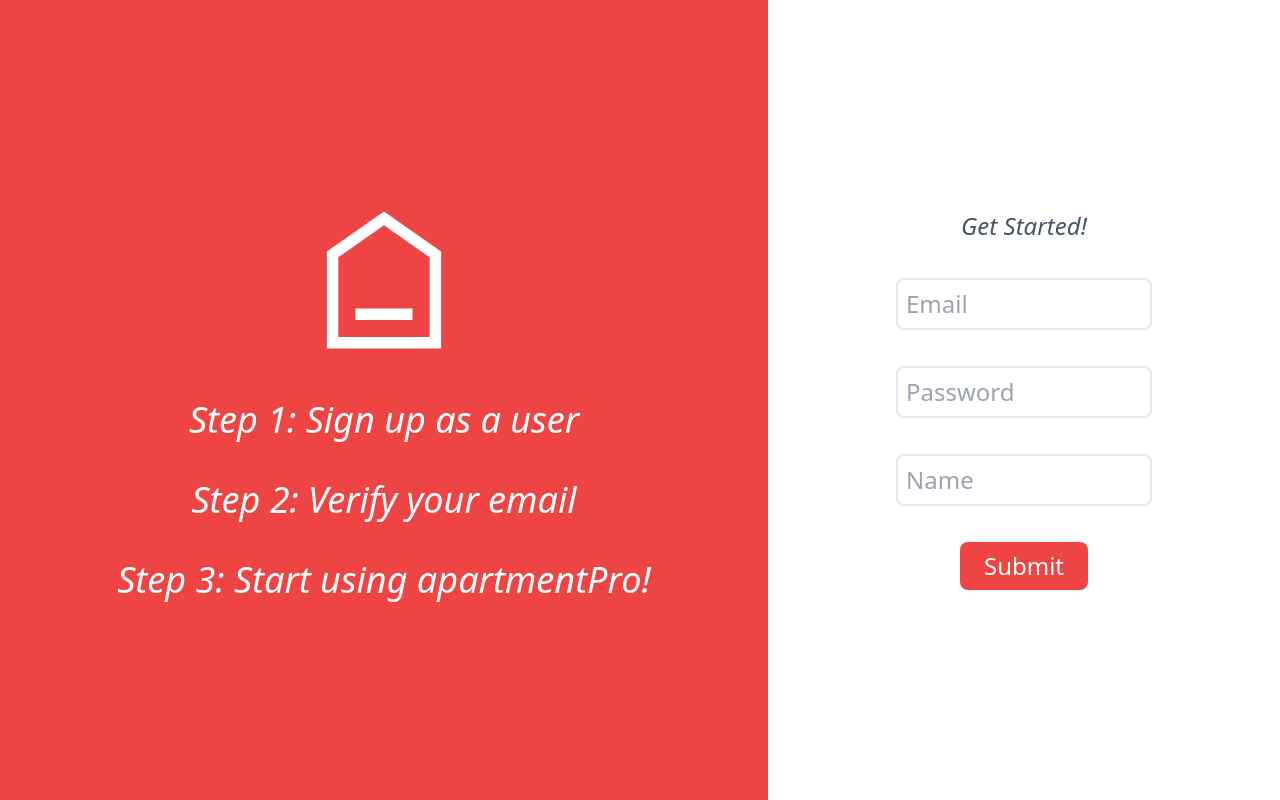
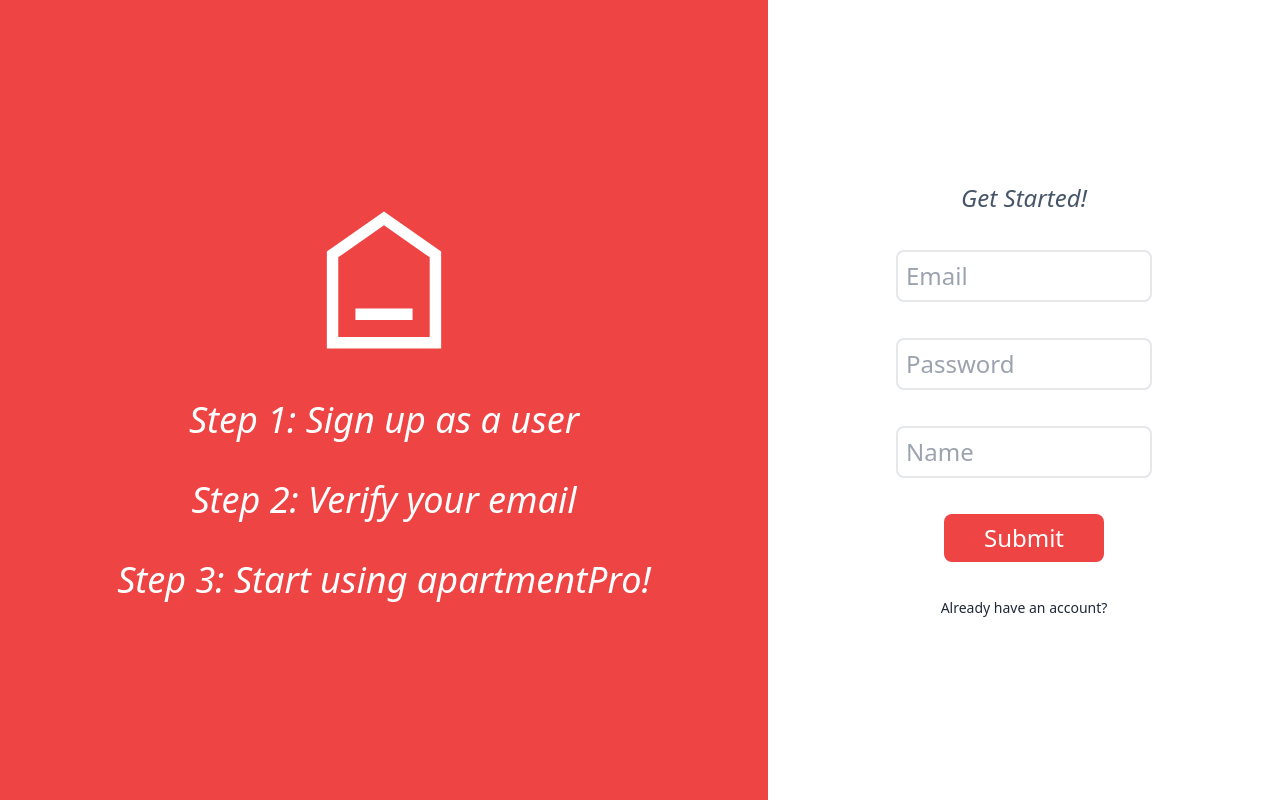
Before and after one commit to wenghaishi/apartment-list, a Nuxt app: page /signup in a window 1280 px wide. Built offline with nearby package versions, Linux system fonts and the light colour scheme.

Commit message:
fixed small styling error

```diff
--- a/pages/signup/index.vue
+++ b/pages/signup/index.vue
@@ -10,9 +10,10 @@
       <form action="" class="flex flex-col text-2xl items-center justify-center h-full gap-9">
         <h1 class="italic text-slate-600">Get Started!</h1>
         <input type="text" placeholder="Email" class="p-2 border-2 rounded-lg focus:outline-none w-1/2">
-        <input type="text" placeholder="Password" class="p-2 border-2 rounded-lg focus:outline-none w-1/2">
+        <input type="password" placeholder="Password" class="p-2 border-2 rounded-lg focus:outline-none w-1/2">
         <input type="text" placeholder="Name" class="p-2 border-2 rounded-lg focus:outline-none w-1/2">
-        <button class="bg-red-500 text-white px-6 py-2 rounded-lg">Submit</button>
+        <button class="bg-red-500 text-white px-10 py-2 rounded-lg">Submit</button>
+        <NuxtLink to="/login" class="text-sm">Already have an account?</NuxtLink>
       </form>
     </div>
   </div>
```
